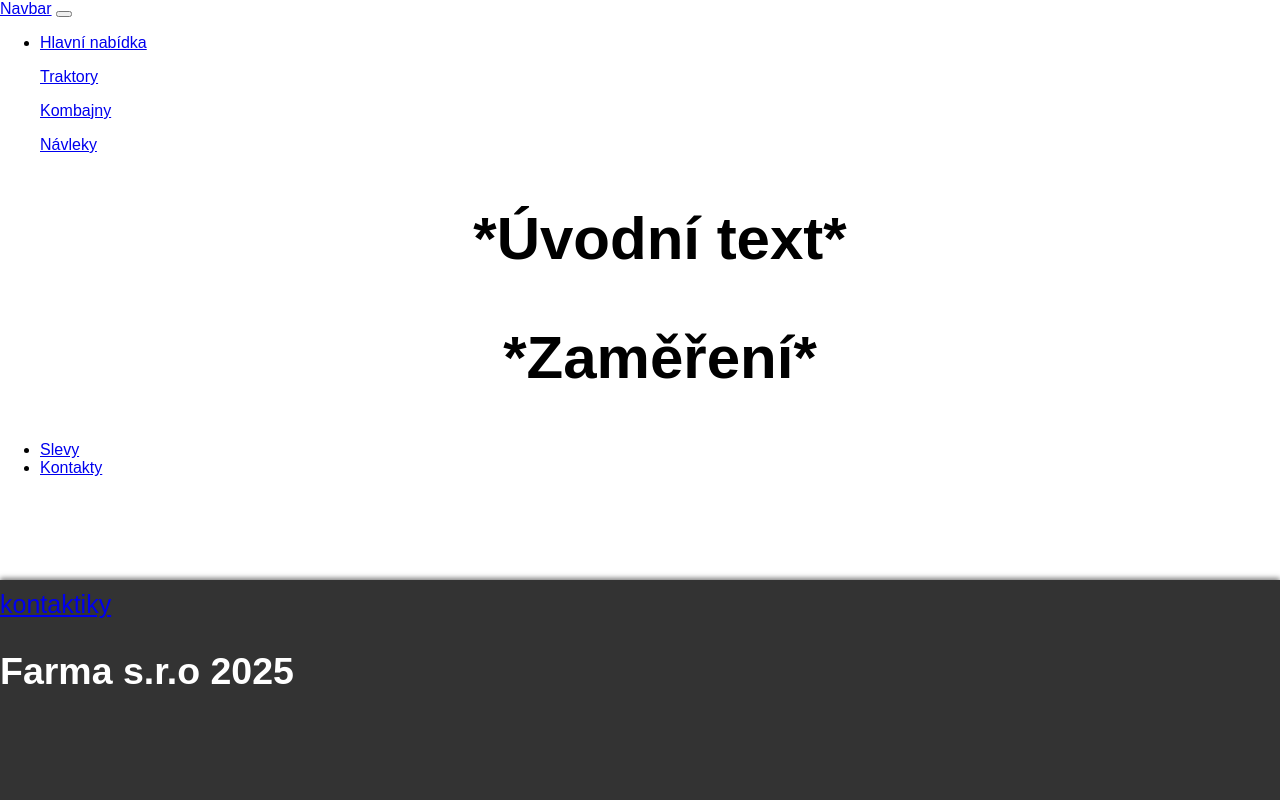
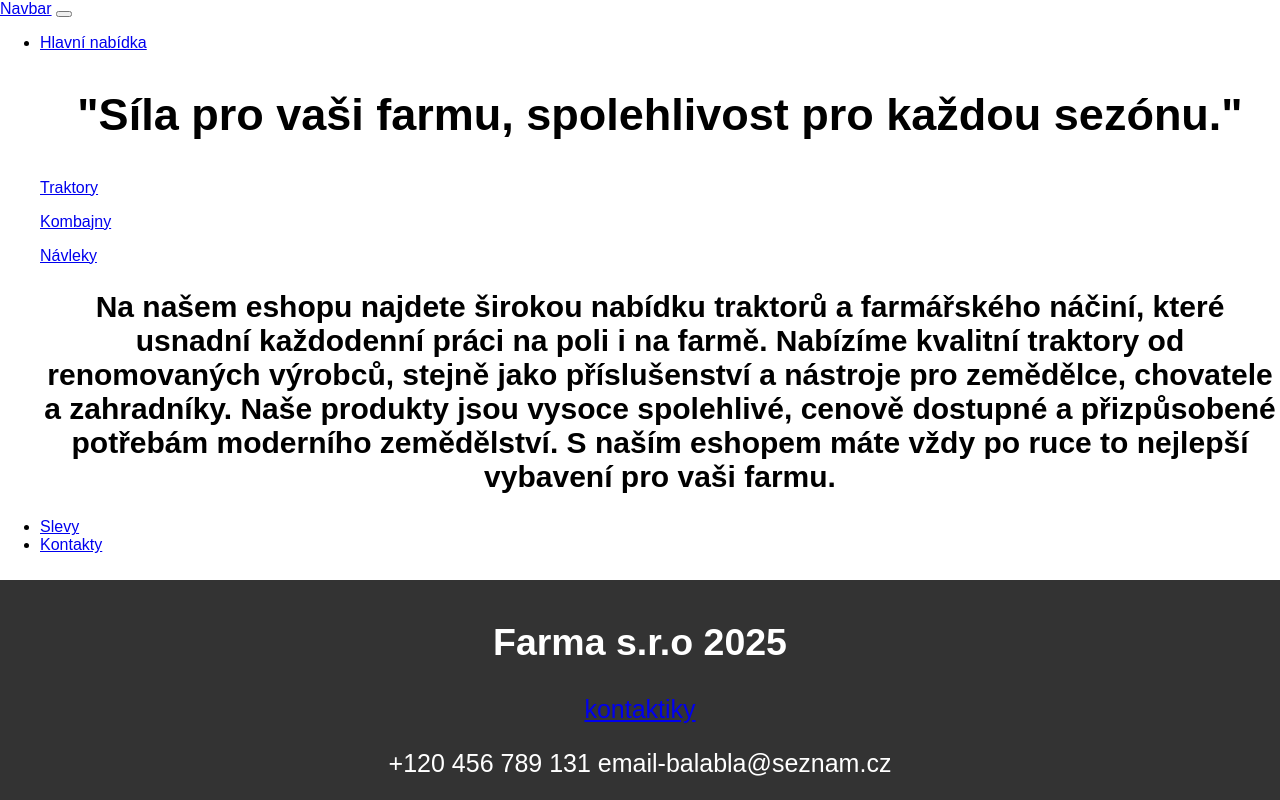
Before and after one commit to adamlombar/adamlombar-E-shop-lombar, a plain HTML site: page navbar/index.html in a window 1280 px wide. Drawn offline with Linux system fonts and the light colour scheme.

Commit message:
index_final

```diff
--- a/navbar/index.html
+++ b/navbar/index.html
@@ -7,7 +7,6 @@
   <link rel="stylesheet" href="style.css">
 </head>
 <body>
-
 <nav class="navbar navbar-expand-lg bg-body-tertiary">
   <div class="bar"></div>
     <div class="container-fluid">
@@ -20,17 +19,20 @@
           <li class="nav-item">
             <a class="nav-link active" aria-current="page" href="#">Hlavní nabídka</a>
           </li>
-
+          <div class="slogan">
+            <h1>"Síla pro vaši farmu, spolehlivost pro každou sezónu."</h1>
+          </div>
           <p><a class="nav-link" href="trakrory.html">Traktory</a></p>
           <p><a class="nav-link" href="kombajny.html">Kombajny</a></p>
           <p><a class="nav-link" href="návleky.html">Návleky</a></p>
           <div class="uvod">
-            <h1>*Úvodní text*</h1>
+            <h1>Na našem eshopu najdete širokou nabídku traktorů a farmářského náčiní, které usnadní každodenní práci na poli i na farmě.
+              Nabízíme kvalitní traktory od renomovaných výrobců, stejně jako příslušenství a nástroje pro zemědělce, chovatele a zahradníky.
+               Naše produkty jsou vysoce spolehlivé, cenově dostupné a přizpůsobené potřebám moderního zemědělství.
+                S naším eshopem máte vždy po ruce to nejlepší vybavení pro vaši farmu.</h1>
           </div>
 
-          <div class="zamereni">
-            <h1>*Zaměření*</h1>
-          </div>
+
           <li class="nav-item">
             <a class="nav-link" href="slevy.html">Slevy</a>
           </li>
@@ -43,8 +45,10 @@
     </div>
 
     <div class="zapati">
-      <a href="kontakty.html">kontaktiky</a>
       <h1>Farma s.r.o 2025</h1>
+      <p><a href="kontakty.html">kontaktiky</a></p>
+      <p>+120 456 789 131   email-balabla@seznam.cz</p>
+
 
     </div>
 </body>
--- a/navbar/style.css
+++ b/navbar/style.css
@@ -11,20 +11,19 @@ body {
     width: 100%;
     background-color: #333;
     color: white;
-    text-align: left;
+    text-align: center;
     padding: 10px 0;
-    box-shadow: 0 -2px 5px rgba(0, 0, 0, 0.5);
     font-size: 25px;
     height: 200px;
 }
 
 .uvod {
-    font-size: 40px;
+    font-size: 20px;
     text-align: center;
 }
 
-.zamereni {
-    font-size: 40px;
+.slogan {
+    font-size: 30px;
     text-align: center;
 
 }
```
Also changed, not shown: traktor.jpg (added).
